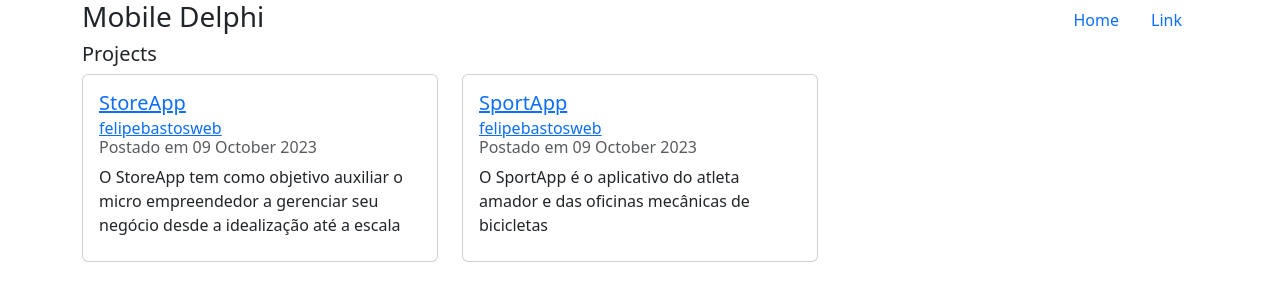
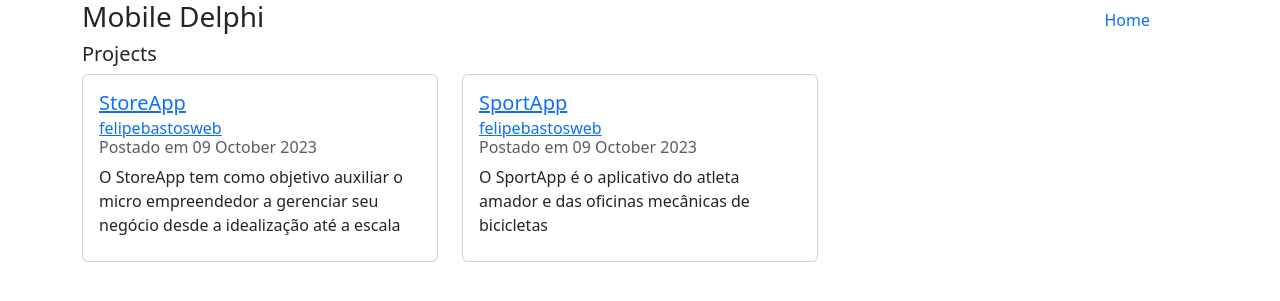
Before and after one commit to felipebastosweb/delphimobile.github.io, a Jekyll site: the page built from index.html, in a window 1280 px wide. Shown: the top 301 px of the page. Built offline with Jekyll 4.4.1, drawn with Linux system fonts in a browser that asks for light colours.

Commit message:
Update default.html

```diff
--- a/_layouts/default.html
+++ b/_layouts/default.html
@@ -14,16 +14,16 @@
       <!--Header-->
       <header class="container">
         <section class="row">
-          <article class="col-xs-6 col-md-3">
+          <article class="col-xs-12 col-sm-6 col-md-4">
             <h3>Mobile Delphi</h3>
           </article>
-          <nav class="col-xs-6 col-md-9">
+          <nav class="col-xs-12 col-sm-6 col-md-8">
             <ul class="nav justify-content-end">
               <li class="nav-item">
                 <a class="nav-link active" aria-current="page" href="#">Home</a>
               </li>
               <li class="nav-item">
-                <a class="nav-link" href="#">Link</a>
+                <a class="nav-link" href="#projects"></a>
               </li>
             </ul>
           </nav>
```
